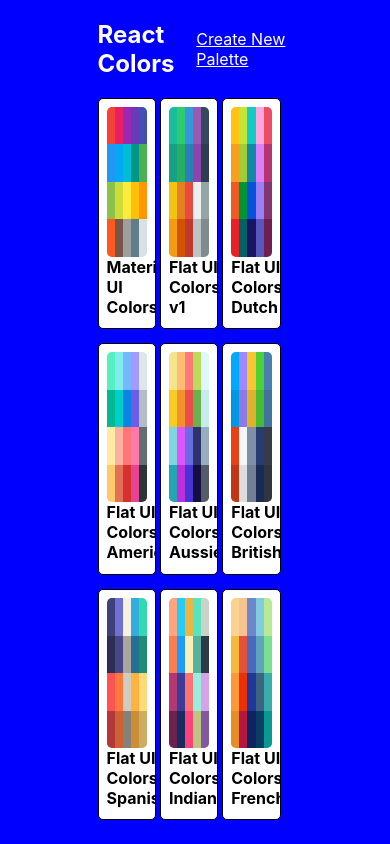
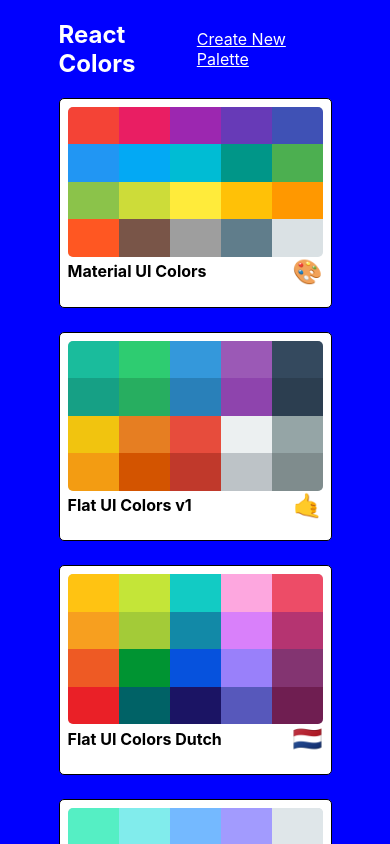
Before and after one commit to Cedric-Hurst/color-palette-project, a React (Create React App) app: page / in a window 390 px wide. Shown: the top 844 px of the page. Built offline with nearby package versions, Linux system fonts and the light colour scheme.

Commit message:
Make PaletteList Responsive

```diff
--- a/src/styles/PaletteListStyles.js
+++ b/src/styles/PaletteListStyles.js
@@ -1,10 +1,12 @@
+import sizes from './sizes';
+
 const styles = {
     root: {
         backgroundColor: "blue",
         display: "flex",
         alignItems: "flex-start",
         justifyContent: "center",
-        paddingBottom: "10%",
+        paddingBottom: "9rem",
 
     },
     container: {
@@ -13,6 +15,12 @@
         alignItems: "flex-start",
         flexDirection: "column",
         flexWrap: "wrap",
+        [sizes.down('xxl')]: {
+            width: '80%',
+        },
+        [sizes.down('sm')]: {
+            width: '70%',
+        },
     },
     nav: {
         display: "flex",
@@ -29,7 +37,13 @@
         width: "100%",
         display: "grid",
         gridTemplateColumns: "repeat(3,30%)",
-        gridGap: "2%"
+        gridGap: "1.5rem",
+        [sizes.down('lg')]: {
+            gridTemplateColumns: "repeat(2,50%)",
+        },
+        [sizes.down('sm')]: {
+            gridTemplateColumns: "repeat(1,100%)",
+        },
     }
 }
 export default styles;
--- a/src/styles/sizes.js
+++ b/src/styles/sizes.js
@@ -4,7 +4,8 @@
             sm: '576px',
             md: '768px',
             lg: '992px',
-            xl: '1200px'
+            xl: '1200px',
+            xxl: '1600px',
         }
         return `@media (max-width: ${sizes[size]})`;
     }
```
